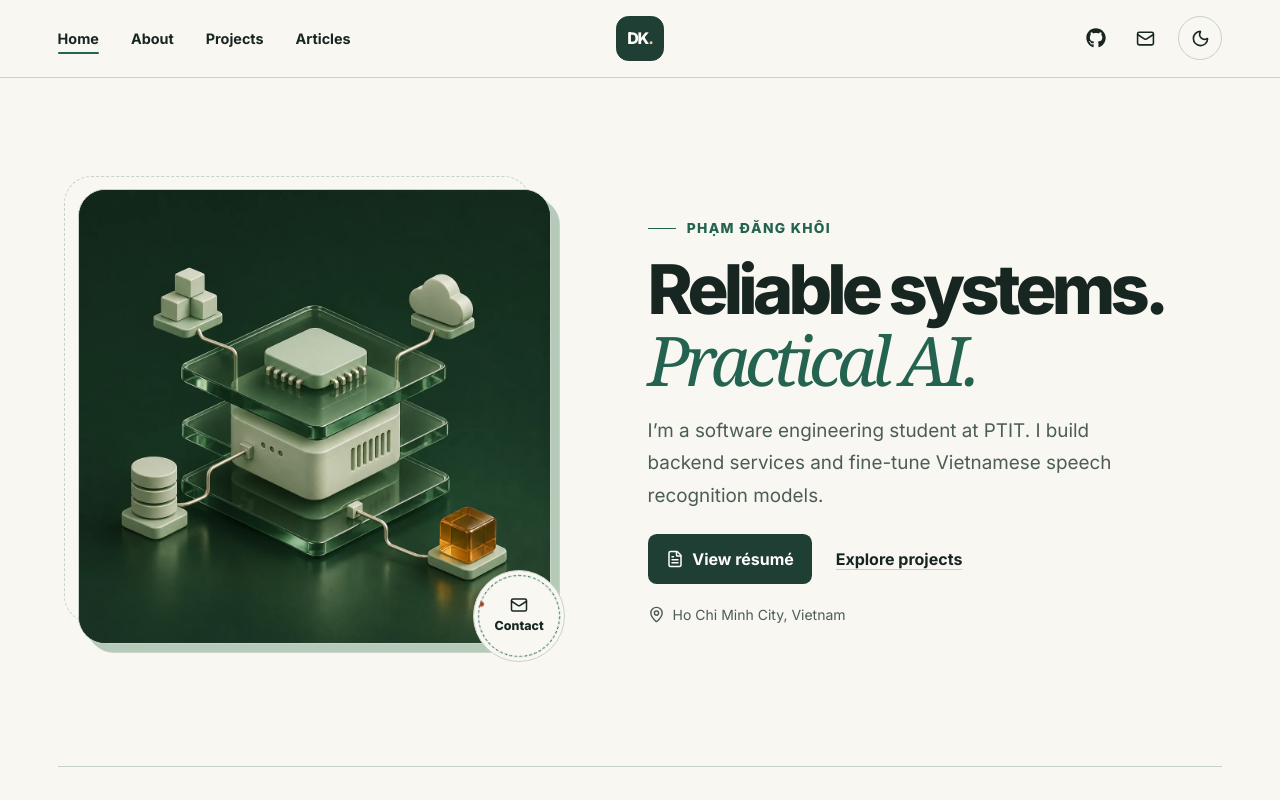
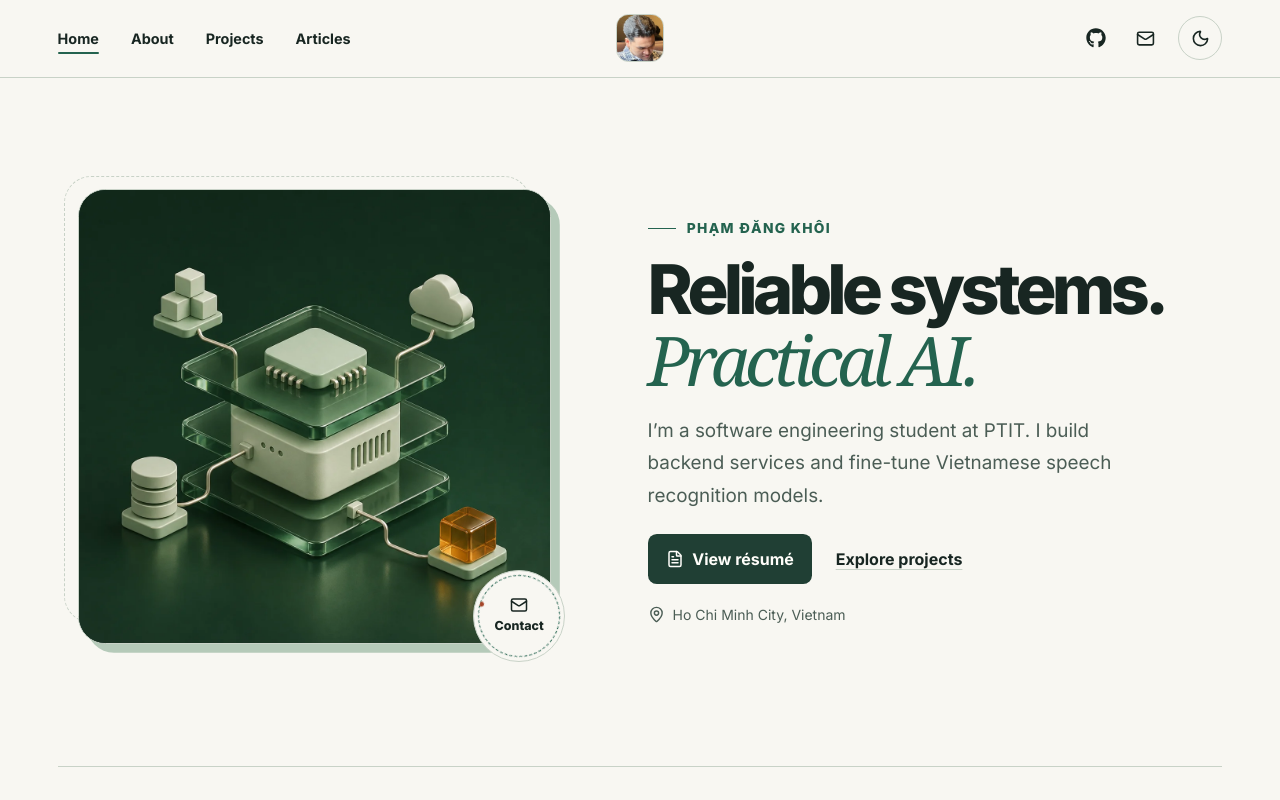
Before and after one commit to dangkhoiii02/portfolio, a Next.js app: page / in a window 1280 px wide. Shown: the top 800 px of the page. Built offline with nearby package versions, Linux system fonts and the light colour scheme.

Commit message:
Use profile photo for header and favicon

```diff
--- a/src/app/globals.css
+++ b/src/app/globals.css
@@ -116,24 +116,19 @@ button, summary { cursor: pointer; }
 .desktop-nav a:hover::after, .desktop-nav a[aria-current]::after,
 .mobile-nav a:hover::after, .mobile-nav a[aria-current]::after { transform: scaleX(1); }
 
-.monogram {
-  display: grid;
+.home-avatar {
+  display: block;
+  overflow: hidden;
   width: 3rem;
-  height: 2.85rem;
-  grid-auto-flow: column;
-  place-content: center;
-  border: 1px solid var(--button);
+  height: 3rem;
+  border: 1px solid var(--line);
   border-radius: .78rem;
-  background: var(--button);
-  color: var(--button-text);
-  font-size: 1rem;
-  font-weight: 800;
-  letter-spacing: -.07em;
-  transition: transform .23s ease, background-color .23s ease, color .23s ease;
+  background: var(--tint);
+  transition: transform .23s ease, border-color .23s ease;
 }
 
-.monogram span { color: light-dark(#ffc39c, #903514); }
-.monogram:hover { transform: rotate(-7deg); }
+.home-avatar img { display: block; width: 100%; height: 100%; object-fit: cover; }
+.home-avatar:hover { transform: rotate(-7deg); border-color: var(--accent); }
 
 .header-actions {
   justify-self: end;
@@ -1176,7 +1171,7 @@ button, summary { cursor: pointer; }
 
 @media (max-width: 400px) {
   .header-actions { gap: 0; }
-  .monogram { width: 2.75rem; height: 2.65rem; }
+  .home-avatar { width: 2.75rem; height: 2.75rem; }
   .hero h1 { font-size: clamp(2.15rem, 10.45vw, 2.65rem); }
   .page-heading h1 { font-size: clamp(2.65rem, 11.4vw, 3.1rem); }
   .skills-grid { grid-template-columns: minmax(0, 1fr); }
--- a/src/components/Navbar.tsx
+++ b/src/components/Navbar.tsx
@@ -1,6 +1,7 @@
 "use client";
 
 import { Mail, Menu, Moon, Sun, X } from "lucide-react";
+import Image from "next/image";
 import Link from "next/link";
 import { usePathname } from "next/navigation";
 import { FaGithub } from "react-icons/fa";
@@ -75,7 +76,9 @@ export default function Navbar() {
           </nav>
         </details>
 
-        <Link className="monogram" href="/" aria-label={`${profile.name}, home`}>DK<span aria-hidden="true">.</span></Link>
+        <Link className="home-avatar" href="/" aria-label={`${profile.name}, home`}>
+          <Image src="/assets/avatar-icon.webp" alt="" width={48} height={48} unoptimized />
+        </Link>
 
         <div className="header-actions">
           <a className="icon-button" href={profile.github} aria-label="GitHub profile">
```
Also changed, not shown: public/assets/avatar-icon.webp (added), 1 other file (tests, documents, lock files or other folders).
